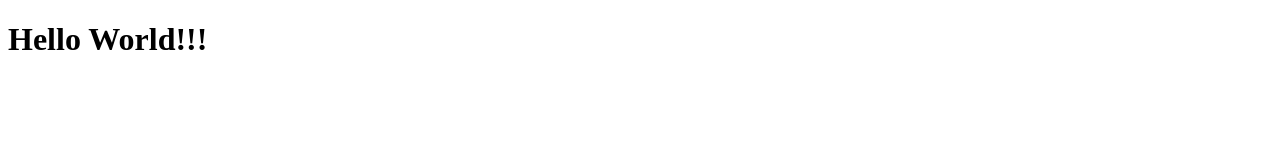
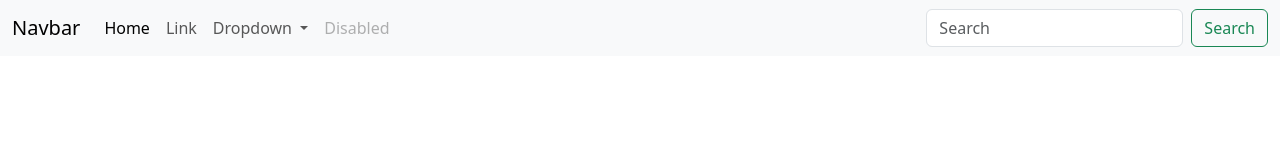
Before and after one commit to ma3ti/site222327, a website: page src/public/views/homepage.html in a window 1280 px wide. Drawn offline with nearby package versions, Linux system fonts and the light colour scheme.

Commit message:
add bootstrap

```diff
--- a/server/routes/route.js
+++ b/server/routes/route.js
@@ -7,7 +7,7 @@ const router = express.Router()
 // Show HOMEPAGE
 router.get('/', async (req, res) => {
     //res.send('<h1> Hello World !!! </h1>');
-    res.sendFile(path.join(__dirname, '../../src/public/views/homepage.html'))
+    res.status(200).sendFile(path.join(__dirname, '../../src/public/views/homepage.html'))
     //console.log(path.join(__dirname, '../../src/public/views/homepage.html'));
 })
 
--- a/src/public/views/homepage.html
+++ b/src/public/views/homepage.html
@@ -4,15 +4,58 @@
     <meta charset="UTF-8">
     <meta http-equiv="X-UA-Compatible" content="IE=edge">
     <meta name="viewport" content="width=device-width, initial-scale=1.0">
+    <link href="https://cdn.jsdelivr.net/npm/bootstrap@5.3.0-alpha2/dist/css/bootstrap.min.css" rel="stylesheet" integrity="sha384-aFq/bzH65dt+w6FI2ooMVUpc+21e0SRygnTpmBvdBgSdnuTN7QbdgL+OapgHtvPp" crossorigin="anonymous">
     <title>Site222327</title>
+
 </head>
 <body>
-    <h1>Hello World!!!</h1>
+<!--                        NAVBAR                                              -->
+    <header>
+        <nav class="navbar navbar-expand-lg bg-body-tertiary">
+            <div class="container-fluid">
+              <a class="navbar-brand" href="#">Navbar</a>
+              <button class="navbar-toggler" type="button" data-bs-toggle="collapse" data-bs-target="#navbarSupportedContent" aria-controls="navbarSupportedContent" aria-expanded="false" aria-label="Toggle navigation">
+                <span class="navbar-toggler-icon"></span>
+              </button>
+              <div class="collapse navbar-collapse" id="navbarSupportedContent">
+                <ul class="navbar-nav me-auto mb-2 mb-lg-0">
+                  <li class="nav-item">
+                    <a class="nav-link active" aria-current="page" href="#">Home</a>
+                  </li>
+                  <li class="nav-item">
+                    <a class="nav-link" href="#">Link</a>
+                  </li>
+                  <li class="nav-item dropdown">
+                    <a class="nav-link dropdown-toggle" href="#" role="button" data-bs-toggle="dropdown" aria-expanded="false">
+                      Dropdown
+                    </a>
+                    <ul class="dropdown-menu">
+                      <li><a class="dropdown-item" href="#">Action</a></li>
+                      <li><a class="dropdown-item" href="#">Another action</a></li>
+                      <li><hr class="dropdown-divider"></li>
+                      <li><a class="dropdown-item" href="#">Something else here</a></li>
+                    </ul>
+                  </li>
+                  <li class="nav-item">
+                    <a class="nav-link disabled">Disabled</a>
+                  </li>
+                </ul>
+                <form class="d-flex" role="search">
+                  <input class="form-control me-2" type="search" placeholder="Search" aria-label="Search">
+                  <button class="btn btn-outline-success" type="submit">Search</button>
+                </form>
+              </div>
+            </div>
+          </nav>
+    </header>
 
+    <main></main>
 
 
 
     <script src="../javascript/homepage.js"></script>
+    <script src="https://cdn.jsdelivr.net/npm/bootstrap@5.3.0-alpha2/dist/js/bootstrap.bundle.min.js" integrity="sha384-qKXV1j0HvMUeCBQ+QVp7JcfGl760yU08IQ+GpUo5hlbpg51QRiuqHAJz8+BrxE/N" crossorigin="anonymous"></script>
+
 
 </body>
 </html>
```
